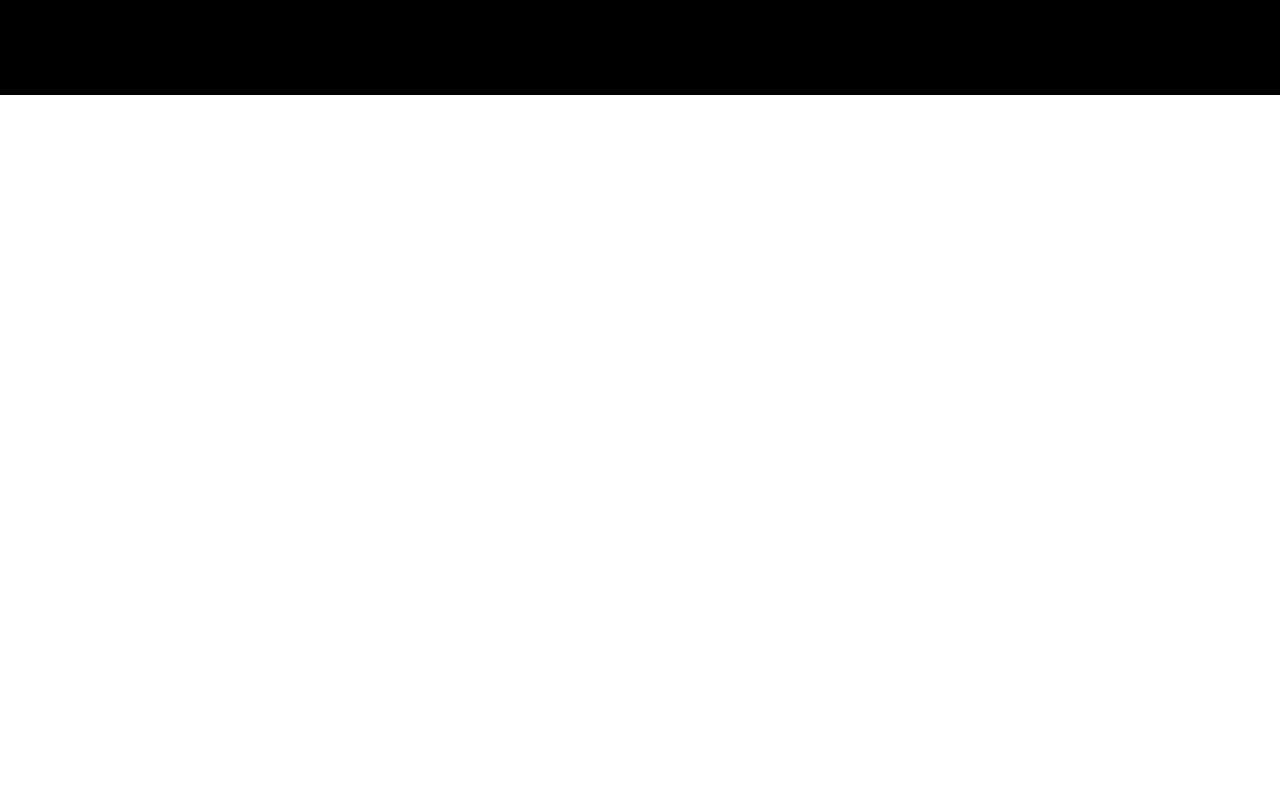
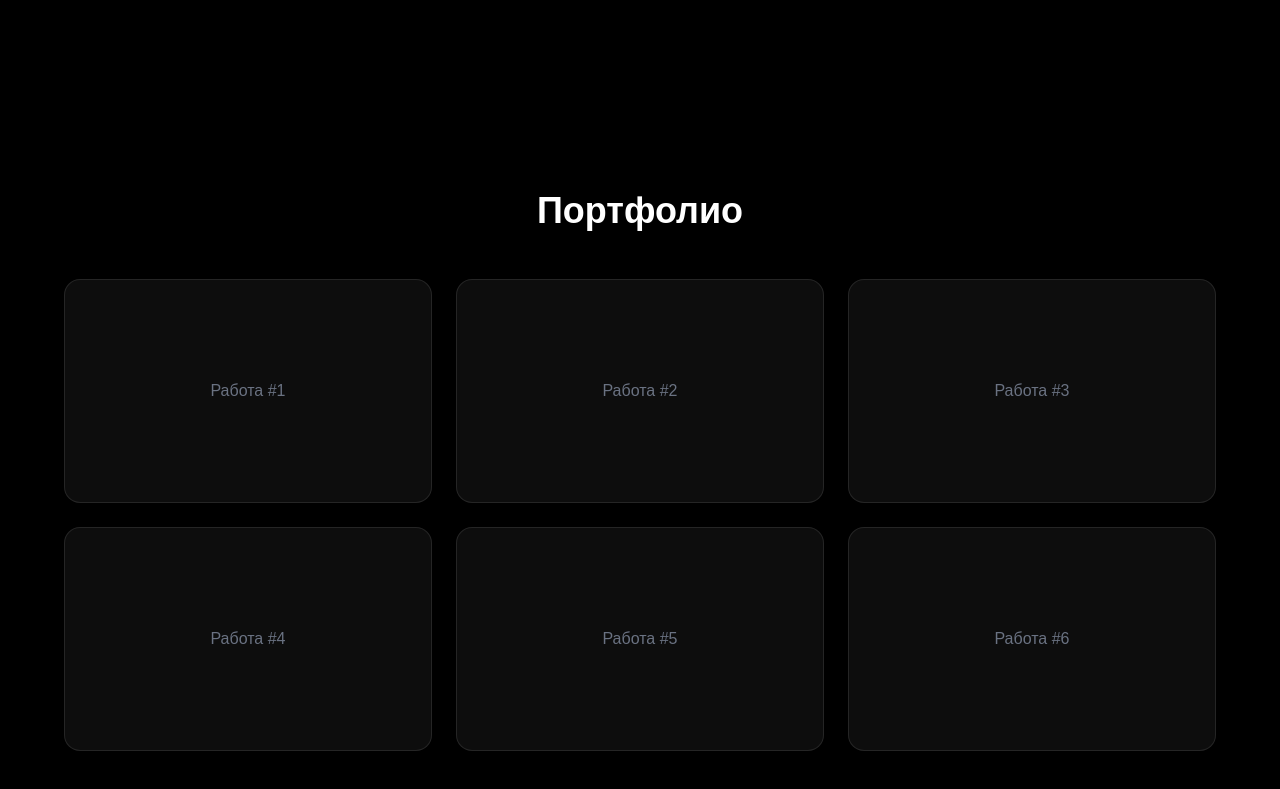
Before and after one commit to DayDreamingg-g/beauty-booking-site, a Next.js app: page / in a window 1280 px wide. Shown: the part 1829-2618 px from the top of the page. Before the commit the page ends 1924 px from the top, so only its background shows below. Built offline with nearby package versions, Linux system fonts and the light colour scheme.

Commit message:
upgrade portfolio hover effects
add premium hover animations with scale, glow and gradient overlay

```diff
--- a/src/app/page.tsx
+++ b/src/app/page.tsx
@@ -2,6 +2,7 @@ import Header from "@/components/Header";
 import Hero from "@/sections/Hero";
 import Services from "@/sections/Services";
 import Masters from "@/sections/Masters";
+import Portfolio from "@/sections/Portfolio";
 
 export default function Home() {
   return (
@@ -10,6 +11,7 @@ export default function Home() {
       <Hero />
       <Services />
       <Masters />
+      <Portfolio />
     </main>
   );
 }
--- /dev/null
+++ b/src/sections/Portfolio.tsx
@@ -0,0 +1,37 @@
+export default function Portfolio() {
+  const works = [1, 2, 3, 4, 5, 6];
+
+  return (
+    <section id="portfolio" className="bg-black px-6 py-24 text-white">
+      <div className="mx-auto max-w-6xl">
+        <h2 className="mb-12 text-center text-4xl font-bold">
+          Портфолио
+        </h2>
+
+        <div className="grid grid-cols-2 gap-6 md:grid-cols-3">
+          {works.map((item) => (
+            <div
+              key={item}
+              className="group relative h-56 overflow-hidden rounded-2xl border border-white/10 bg-white/5 transition-all duration-300 hover:scale-[1.03] hover:border-white/20 hover:shadow-[0_0_40px_rgba(255,255,255,0.1)]"
+            >
+              {/* Фон (заглушка) */}
+              <div className="flex h-full items-center justify-center text-gray-500 transition group-hover:scale-110">
+                Работа #{item}
+              </div>
+
+              {/* Тёмный градиент снизу */}
+              <div className="pointer-events-none absolute inset-0 bg-gradient-to-t from-black/80 via-black/20 to-transparent opacity-0 transition duration-300 group-hover:opacity-100" />
+
+              {/* Текст */}
+              <div className="absolute bottom-4 left-4 translate-y-4 opacity-0 transition duration-300 group-hover:translate-y-0 group-hover:opacity-100">
+                <span className="text-sm font-medium text-white">
+                  Посмотреть работу
+                </span>
+              </div>
+            </div>
+          ))}
+        </div>
+      </div>
+    </section>
+  );
+}
```
